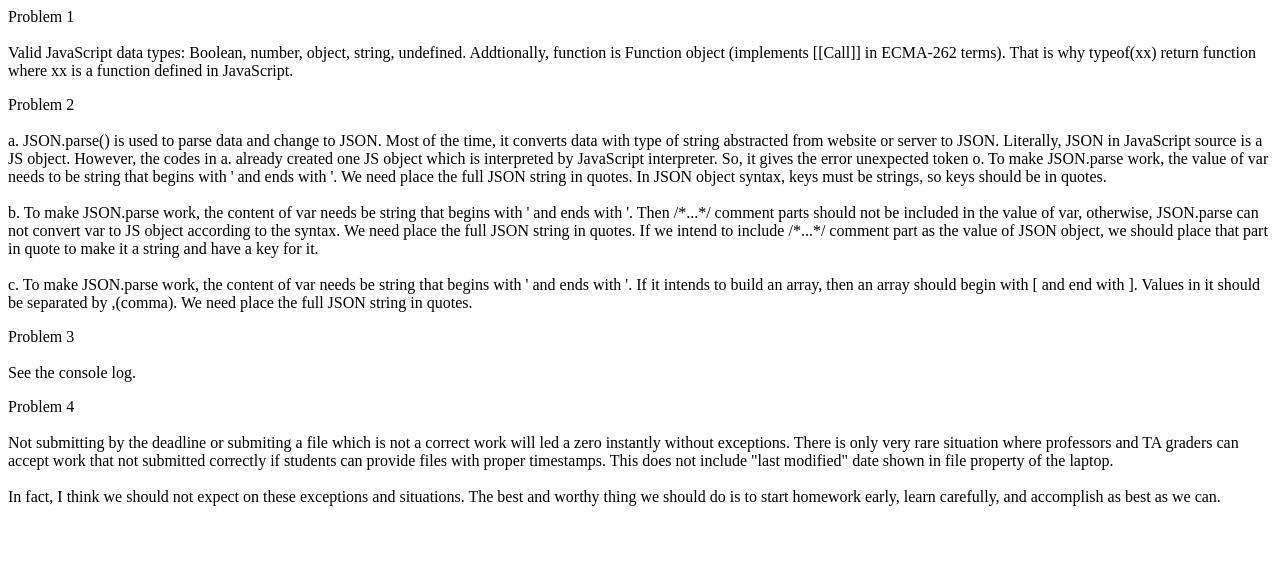
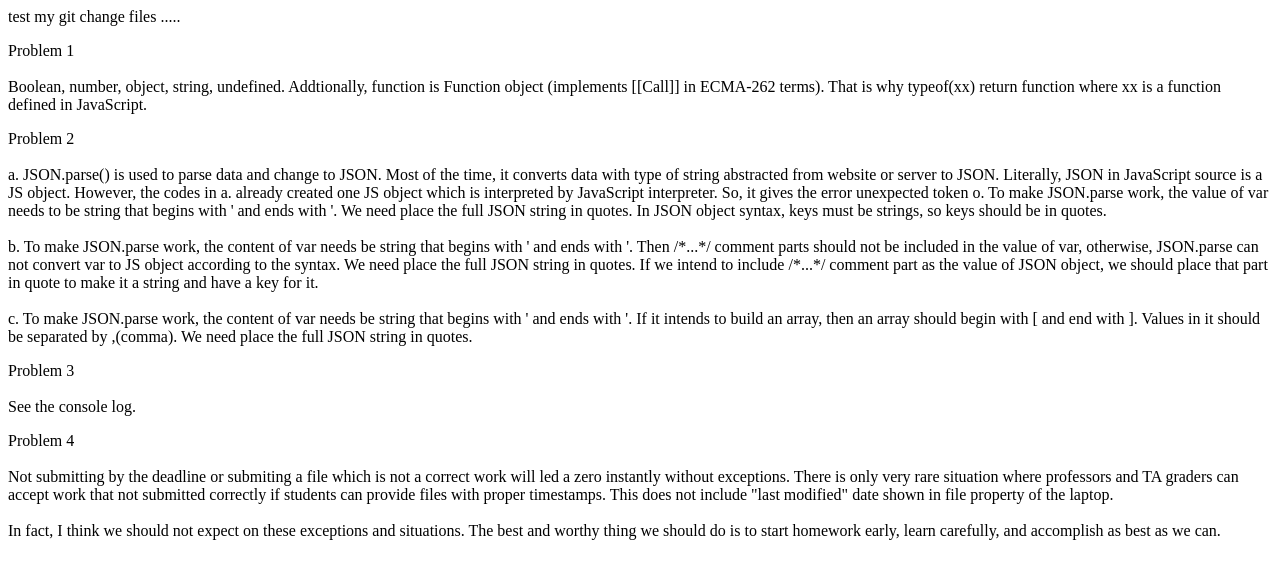
Before and after one commit to sibofu/front_end, a plain HTML site: page index.html in a window 1280 px wide. Drawn offline with Linux system fonts and the light colour scheme.

Commit message:
multiply

```diff
--- a/index.html
+++ b/index.html
@@ -1,7 +1,7 @@
-
+<p>test my git change files .....</p>
 
 <p id="p1">Problem 1 <br></br>
-    Valid JavaScript data types: Boolean, number, object, string, undefined.
+    Boolean, number, object, string, undefined.
     Addtionally, function is Function object (implements [[Call]] in ECMA-262 terms). That is why typeof(xx) return function where xx is a function defined in JavaScript.
 <script>
 var x0, x1 = 108, x2 = false, term = "spring semester";
```
